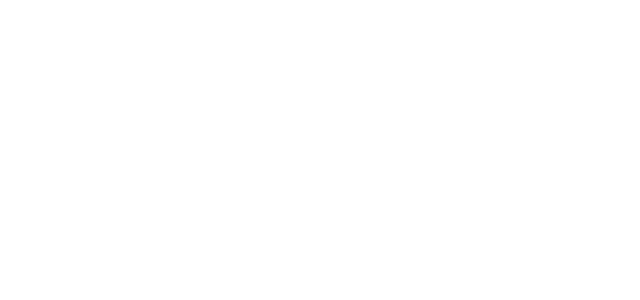
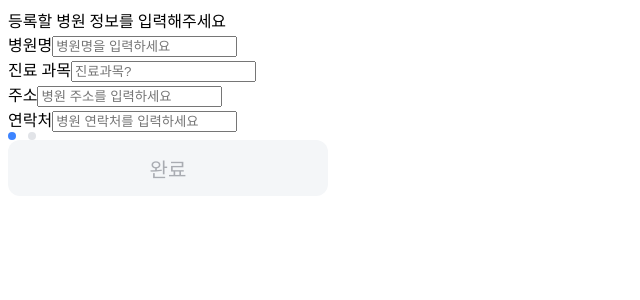
Before and after one commit to Likelion-B2A4/Frontend, a React (Vite) app: page /signuphosp in a window 1280 px wide. Before the commit this address had no page. Shown: the top 300 px of the page, without its empty margins (0-640 px from the left). Built offline with nearby package versions, Linux system fonts and the light colour scheme.

Commit message:
#13 [FEAT] 폼 넘어가기 구현

```diff
--- a/src/App.tsx
+++ b/src/App.tsx
@@ -5,6 +5,7 @@ import SplashPageWeb from './pages/Splash.tsx';
 import Intro from './pages/Intro.tsx';
 import LogIn from './pages/LogIn.tsx';
 import SignUp from './pages/SignUp.tsx';
+import SignUpHosp from './pages/SignUpHosp.tsx';
 
 function App() {
   return (
@@ -14,6 +15,7 @@ function App() {
         <Route path="/logointro" element={<Intro />} />
         <Route path="/login" element={<LogIn />} />
         <Route path="/signup" element={<SignUp />} />
+        <Route path="/signuphosp" element={<SignUpHosp />} />
       </Routes>
     </div>
   );
--- a/src/pages/SignUp.tsx
+++ b/src/pages/SignUp.tsx
@@ -3,6 +3,7 @@ import { useForm, type SubmitHandler } from 'react-hook-form';
 import FormInput from '../components/FormInput';
 import Button from '../components/Button';
 import { isValidPassword } from '../utils/validation';
+import { useNavigate } from 'react-router-dom';
 
 type SignUpFormInputs = {
   id: string;
@@ -11,6 +12,8 @@ type SignUpFormInputs = {
 };
 
 const SignUp = () => {
+  const nav = useNavigate();
+
   //폼 관리자 호출
   const {
     register,
@@ -85,7 +88,7 @@ const SignUp = () => {
           type="submit"
           className="w-[320px] h-[48px] mt-[60px]"
           disabled={!isValid || !isPwConfirmed}
-          onClick={handleSubmit(onSubmit)}
+          onClick={handleSubmit(onSubmit) && (() => nav('/signuphosp'))}
         >
           확인
         </Button>
--- /dev/null
+++ b/src/pages/SignUpHosp.tsx
@@ -0,0 +1,184 @@
+import React from 'react';
+import Button from '../components/Button';
+import { useState, useEffect } from 'react';
+
+interface IFormData {
+  hospitalName: string;
+  subject: string;
+  address: string;
+  contactNumber: string;
+  operatingHours: string;
+}
+
+interface Step1FormProps {
+  formData: IFormData;
+  handleInputChange: (e: React.ChangeEvent<HTMLInputElement>) => void;
+  onKeyDown: (e: React.KeyboardEvent<HTMLInputElement | HTMLSelectElement>) => void;
+}
+
+interface Step2FormProps {
+  formData: IFormData;
+  handleInputChange: (e: React.ChangeEvent<HTMLInputElement | HTMLTextAreaElement>) => void;
+}
+
+const Step1Form = ({ formData, handleInputChange, onKeyDown }: Step1FormProps) => {
+  return (
+    <div id="step1">
+      {/* 병원가입 폼-1 */}
+      <div>
+        병원명
+        <input
+          type="text"
+          placeholder="병원명을 입력하세요"
+          value={formData.hospitalName}
+          onChange={handleInputChange}
+          name="hospitalName"
+        />
+      </div>
+      <div>
+        진료 과목
+        <input
+          type="text"
+          placeholder="진료과목?"
+          name="subject"
+          value={formData.subject}
+          onChange={handleInputChange}
+        />
+      </div>{' '}
+      {/* 드롭다운 선택지 */}
+      <div>
+        주소
+        <input
+          placeholder="병원 주소를 입력하세요"
+          name="address"
+          value={formData.address}
+          onChange={handleInputChange}
+        />
+      </div>
+      <div>
+        연락처
+        <input
+          placeholder="병원 연락처를 입력하세요"
+          name="contactNumber"
+          value={formData.contactNumber}
+          onChange={handleInputChange}
+          onKeyDown={onKeyDown}
+        />
+      </div>{' '}
+      {/* 숫자만 입력하면 하이픈 형태로 저장 */}
+      {/* 다 입력하면 자동으로 페이지 넘어가게 */}
+    </div>
+  );
+};
+
+const Step2Form = ({ formData, handleInputChange }: Step2FormProps) => {
+  return (
+    <div id="step2">
+      {/* 병원가입 폼-2 */}
+      <div>
+        운영시간
+        <input
+          name="operatingHours"
+          placeholder="운영시간을 입력하세요"
+          value={formData.operatingHours}
+          onChange={handleInputChange}
+        />
+      </div>
+    </div>
+  );
+};
+
+const SignUpHosp = () => {
+  const [currentStep, setCurrentStep] = useState(1);
+  const totalSteps = 2;
+
+  //폼 데이터를 객체로 관리
+  const [formData, setFormData] = useState({
+    hospitalName: '',
+    subject: '',
+    address: '',
+    contactNumber: '',
+    operatingHours: '',
+  });
+
+  // 유효성 검사
+  const isStep1Valid =
+    formData.hospitalName !== '' &&
+    formData.subject !== '' &&
+    formData.address !== '' &&
+    formData.contactNumber.length >= 9;
+
+  const isStep2Valid = formData.operatingHours !== '';
+
+  const handleKeyDownEnter = (e: React.KeyboardEvent<HTMLInputElement | HTMLSelectElement>) => {
+    if (e.key === 'Enter') {
+      e.preventDefault();
+      if (isStep1Valid) {
+        setCurrentStep(2);
+      }
+    }
+  };
+
+  // 다음 단계로 이동
+  //   useEffect(() => {
+  //     if (currentStep === 1 && isStep1Valid && onkeydown=handleKeyDownEnter(e)) {
+  //       // 1단계가 유효하면 2단계로 자동 이동
+  //       setCurrentStep(2);
+  //     }
+  //   }, [formData, currentStep, isStep1Valid]);
+
+  const handleInputChange = (e: React.ChangeEvent<HTMLInputElement | HTMLTextAreaElement>) => {
+    const { name, value } = e.target;
+    setFormData((prevData) => ({
+      ...prevData,
+      [name]: value,
+    }));
+  };
+
+  const handleSubmit = (e: React.FormEvent<HTMLFormElement>) => {
+    e.preventDefault();
+    if (isStep2Valid) {
+      console.log('병원 가입 폼 데이터:', formData);
+      alert('가입이 완료되었습니다!');
+    }
+  };
+
+  return (
+    <div>
+      {/* 안내문구 */}
+      <div>등록할 병원 정보를 입력해주세요</div>
+      <form onSubmit={handleSubmit}>
+        {currentStep === 1 && (
+          <Step1Form
+            formData={formData}
+            handleInputChange={handleInputChange}
+            onKeyDown={handleKeyDownEnter}
+          />
+        )}
+        {currentStep === 2 && (
+          <Step2Form formData={formData} handleInputChange={handleInputChange} />
+        )}
+        <div className="flex flex-row gap-[12px]">
+          {/* 슬라이더 용 버튼 */}
+          <div
+            className={
+              `w-[8px] h-[8px] rounded-full outline-0 ` +
+              (currentStep === 1 ? 'bg-[#3D84FF]' : 'bg-[#E2E4E8]')
+            }
+          />
+          <div
+            className={
+              `w-[8px] h-[8px] rounded-full outline-0 ` +
+              (currentStep === 2 ? 'bg-[#3D84FF]' : 'bg-[#E2E4E8]')
+            }
+          />
+        </div>
+        <Button type="submit" disabled>
+          완료
+        </Button>
+      </form>
+    </div>
+  );
+};
+
+export default SignUpHosp;
```
Also changed, not shown: 1 other file (tests, documents, lock files or other folders).
